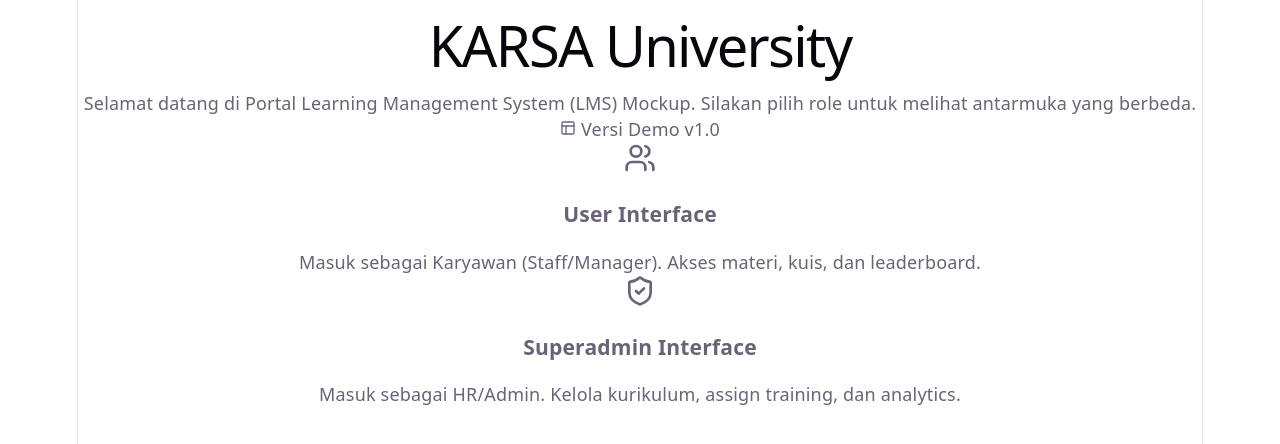
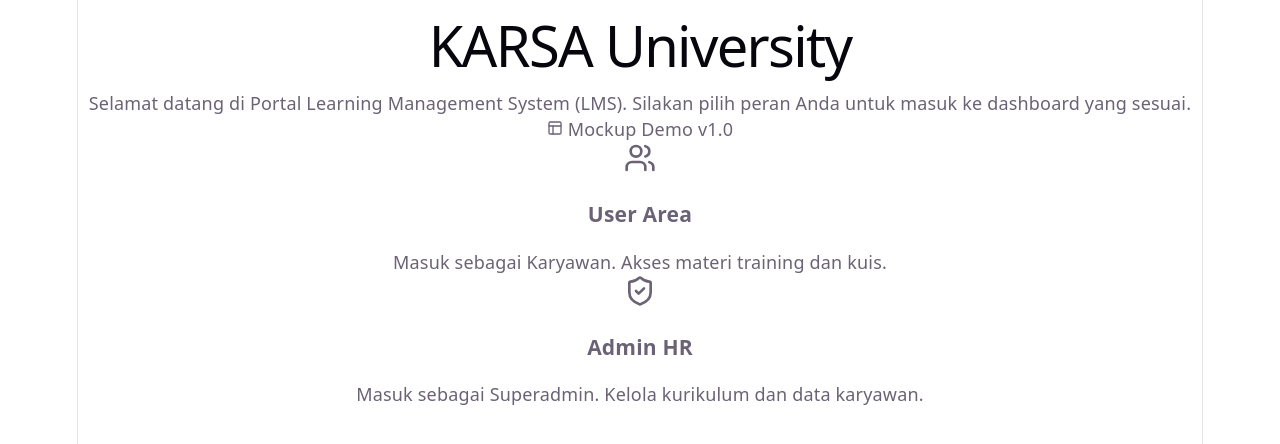
Before and after one commit to wiliansyah/karsa-lms-online-v1, a React (Vite) app: page / in a window 1280 px wide. Shown: the top 444 px of the page. Built offline with nearby package versions, Linux system fonts and the light colour scheme.

Commit message:
update 2

```diff
--- a/src/App.jsx
+++ b/src/App.jsx
@@ -1,12 +1,13 @@
 import React from 'react';
-import { BrowserRouter as Router, Routes, Route, Link, useNavigate } from 'react-router-dom';
+import { BrowserRouter as Router, Routes, Route, useNavigate } from 'react-router-dom';
 import { Users, ShieldCheck, Layout } from 'lucide-react';
 
-// Import kedua aplikasi yang sudah dipisah tadi
+// Import kedua aplikasi yang sudah Anda buat
+// Pastikan nama file di folder src Anda adalah 'UserApp.jsx' dan 'AdminApp.jsx'
 import UserApp from './UserApp';
 import AdminApp from './AdminApp';
 
-// Halaman Menu Depan (Landing Page Sederhana)
+// --- HALAMAN DEPAN (LANDING PAGE) ---
 const LandingPage = () => {
   const navigate = useNavigate();
 
@@ -14,20 +15,23 @@ const LandingPage = () => {
     <div className="min-h-screen bg-slate-50 flex items-center justify-center p-4 font-sans">
       <div className="max-w-4xl w-full grid md:grid-cols-2 gap-8">
 
-        {/* Intro Section */}
+        {/* Kolom Kiri: Intro */}
         <div className="space-y-6 flex flex-col justify-center">
-          <h1 className="text-4xl font-extrabold text-slate-800">KARSA <span className="text-[#D12027]">University</span></h1>
+          <h1 className="text-4xl font-extrabold text-slate-800">
+            KARSA <span className="text-[#D12027]">University</span>
+          </h1>
           <p className="text-slate-500 text-lg leading-relaxed">
-            Selamat datang di Portal Learning Management System (LMS) Mockup.
-            Silakan pilih role untuk melihat antarmuka yang berbeda.
+            Selamat datang di Portal Learning Management System (LMS).
+            Silakan pilih peran Anda untuk masuk ke dashboard yang sesuai.
           </p>
           <div className="flex items-center gap-2 text-sm text-slate-400 font-bold bg-white p-3 rounded-lg border border-slate-200 w-fit">
-            <Layout size={16} /> Versi Demo v1.0
+            <Layout size={16} /> Mockup Demo v1.0
           </div>
         </div>
 
-        {/* Card Selection */}
+        {/* Kolom Kanan: Pilihan Menu */}
         <div className="space-y-4">
+          {/* Kartu User */}
           <div
             onClick={() => navigate('/user')}
             className="group bg-white p-6 rounded-2xl border-2 border-slate-100 hover:border-[#D12027] cursor-pointer transition-all shadow-sm hover:shadow-xl flex items-center gap-4"
@@ -36,11 +40,12 @@ const LandingPage = () => {
               <Users size={32} />
             </div>
             <div>
-              <h3 className="font-bold text-xl text-slate-800 group-hover:text-[#D12027] transition-colors">User Interface</h3>
-              <p className="text-slate-500 text-sm">Masuk sebagai Karyawan (Staff/Manager). Akses materi, kuis, dan leaderboard.</p>
+              <h3 className="font-bold text-xl text-slate-800 group-hover:text-[#D12027] transition-colors">User Area</h3>
+              <p className="text-slate-500 text-sm">Masuk sebagai Karyawan. Akses materi training dan kuis.</p>
             </div>
           </div>
 
+          {/* Kartu Admin */}
           <div
             onClick={() => navigate('/admin')}
             className="group bg-white p-6 rounded-2xl border-2 border-slate-100 hover:border-[#FDB913] cursor-pointer transition-all shadow-sm hover:shadow-xl flex items-center gap-4"
@@ -49,8 +54,8 @@ const LandingPage = () => {
               <ShieldCheck size={32} />
             </div>
             <div>
-              <h3 className="font-bold text-xl text-slate-800 group-hover:text-yellow-600 transition-colors">Superadmin Interface</h3>
-              <p className="text-slate-500 text-sm">Masuk sebagai HR/Admin. Kelola kurikulum, assign training, dan analytics.</p>
+              <h3 className="font-bold text-xl text-slate-800 group-hover:text-yellow-600 transition-colors">Admin HR</h3>
+              <p className="text-slate-500 text-sm">Masuk sebagai Superadmin. Kelola kurikulum dan data karyawan.</p>
             </div>
           </div>
         </div>
@@ -60,7 +65,7 @@ const LandingPage = () => {
   );
 };
 
-// Routing Logic
+// --- ROUTING UTAMA ---
 const App = () => {
   return (
     <Router>
```
